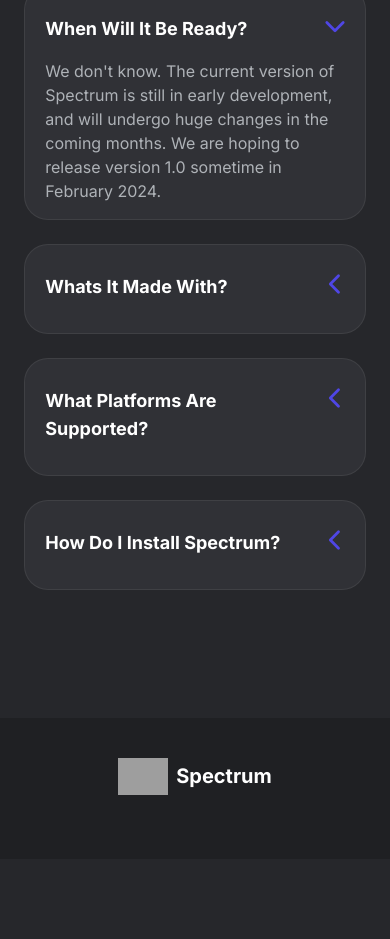
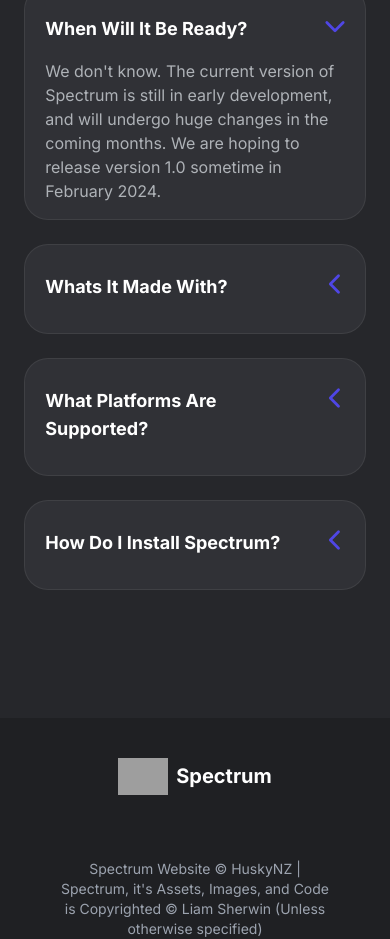
Before and after one commit to SpectrumPro/Spectrum-Website, an Astro site: page / in a window 390 px wide. Shown: the part 2621-3560 px from the top of the page. Before the commit the page ends 3480 px from the top, so only its background shows below. Built offline with nearby package versions, Linux system fonts and the light colour scheme; Astro itself is replaced by a stand-in of ours; grey boxes are pictures that could not be loaded.

Commit message:
FIxed copyright not showing on mobile

```diff
--- a/src/components/Footer.jsx
+++ b/src/components/Footer.jsx
@@ -82,7 +82,7 @@
               </div>
               </div>
 
-              <p className="lg:text-center text-sm text-gray-400 border-t border-[rgb(255,255,255,0.2)] pt-12 mt-16 hidden lg:block">
+              <p className="text-center text-sm text-gray-400 lg:border-t border-[rgb(255,255,255,0.2)] lg:pt-12 lg:mt-16 md:pb-5 lg:block">
             Spectrum Website &copy;  <a href="https://www.husky.nz">HuskyNZ</a> |  Spectrum, it's Assets, Images, and Code is Copyrighted &copy; <a href="https://liamsherwin.tech">Liam Sherwin</a> (Unless otherwise specified)
           </p>
         </div>
```
